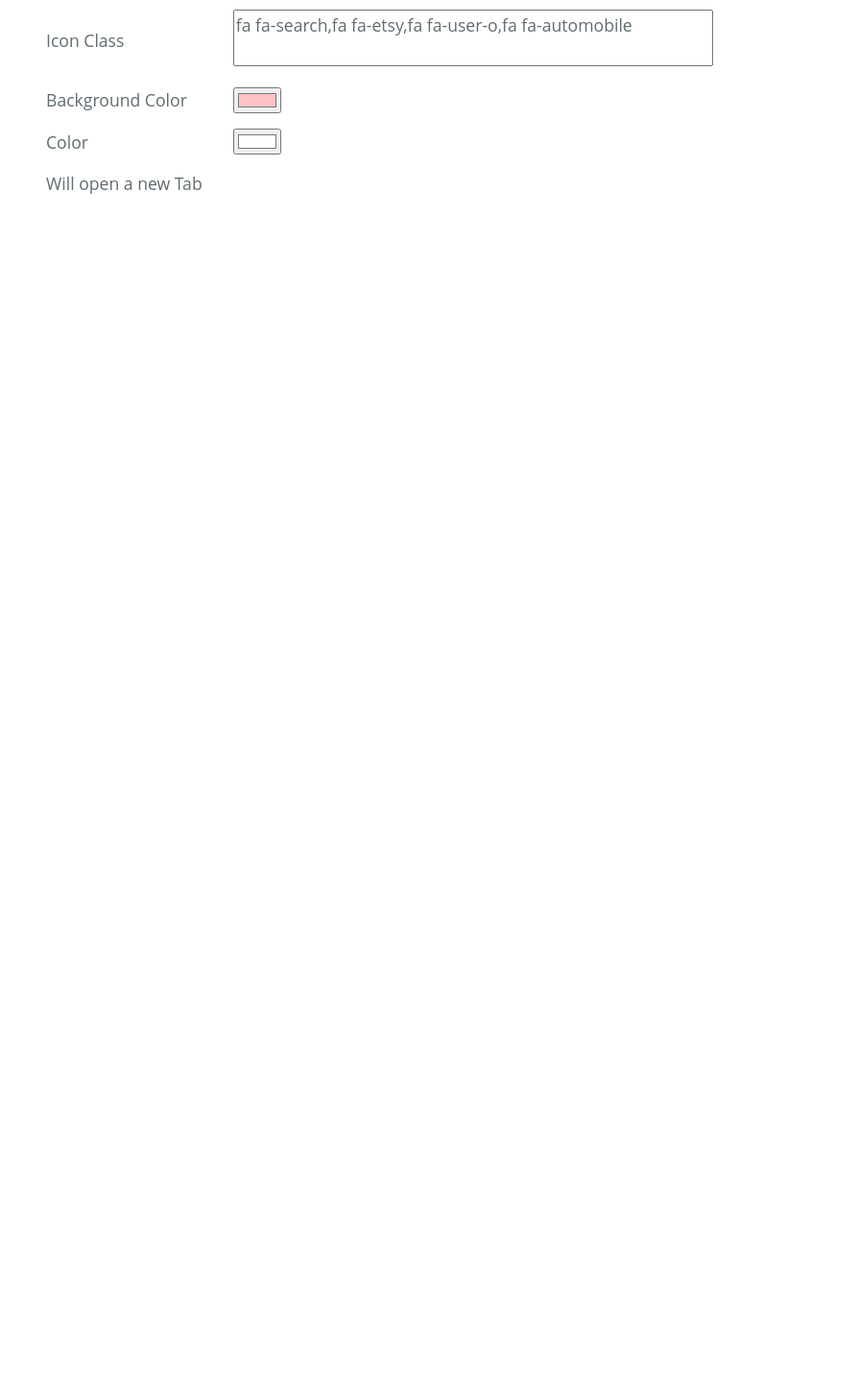
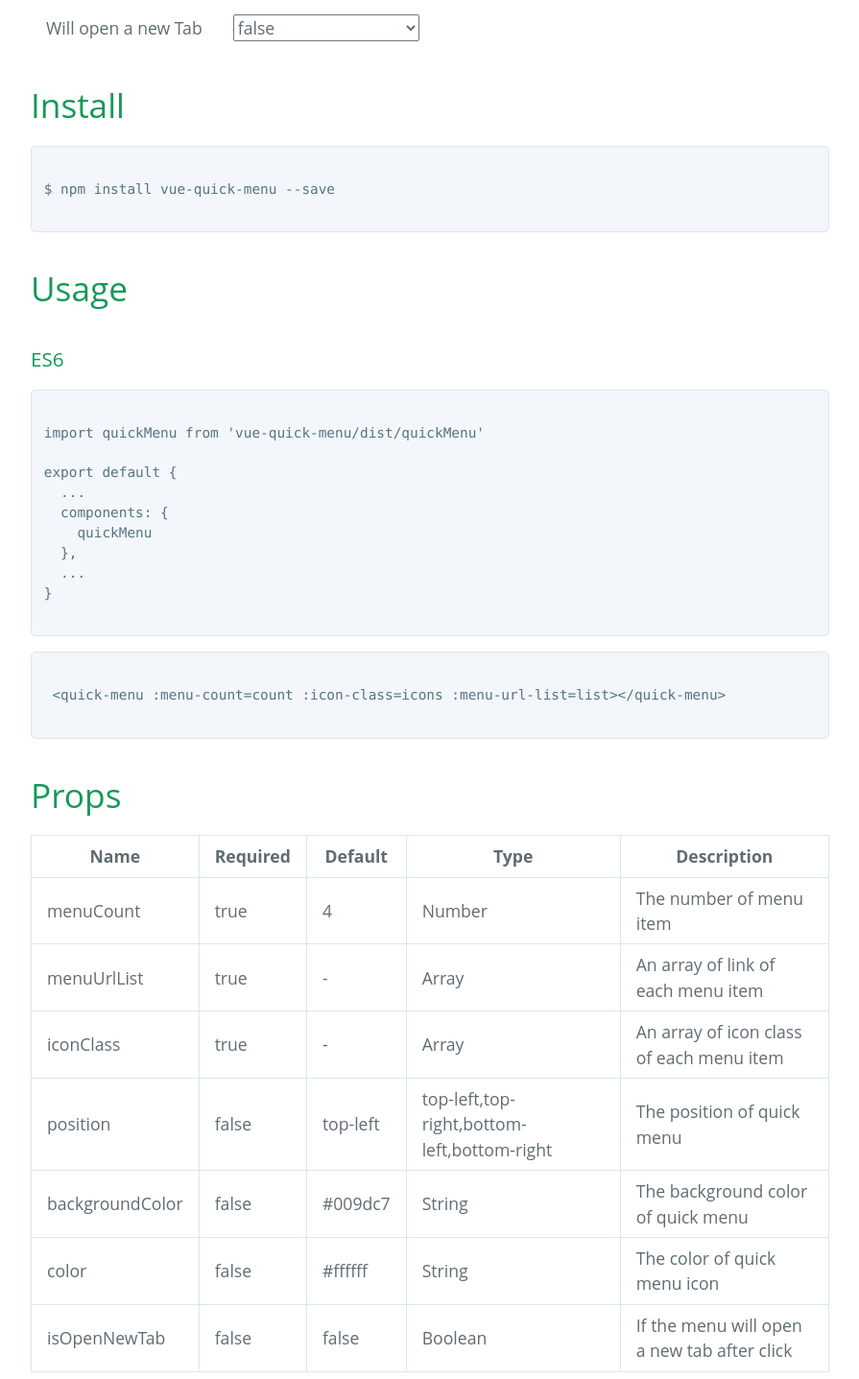
Before and after one commit to AshleyLv/vue-quick-menu, a Vue app: page / in a window 1280 px wide. Shown: the part 733-2170 px from the top of the page at 96% size, without its empty margins (192-1087 px from the left). Before the commit the page ends 977 px from the top, so only its background shows below. Built offline with nearby package versions, Linux system fonts and the light colour scheme.

Commit message:
demo page

```diff
--- a/package.json
+++ b/package.json
@@ -2,7 +2,7 @@
   "name": "vue-quick-menu",
   "version": "1.0.0",
   "description": "A Vue.js project",
-  "author": "Ashley <ashley_lyf@icloud.com>",
+  "author": "ashleylv <ashley_lyf@icloud.com>",
   "private": true,
   "scripts": {
     "dev": "node build/dev-server.js",
--- a/src/assets/demo.css
+++ b/src/assets/demo.css
@@ -303,6 +303,7 @@
 .main-content table { display: block; width: 100%; overflow: auto; word-break: normal; word-break: keep-all; -webkit-overflow-scrolling: touch; }
 .main-content table th { font-weight: bold; }
 .main-content table th, .main-content table td { padding: 0.5rem 1rem;  }
+.main-content .props th, .main-content .props td {border:1px solid #dce6f0; }
 .main-content dl { padding: 0; }
 .main-content dl dt { padding: 0; margin-top: 1rem; font-size: 1rem; font-weight: bold; }
 .main-content dl dd { padding: 0; margin-bottom: 1rem; }
@@ -317,4 +318,3 @@
 
 .site-footer-credits { color: #819198; }
 select{min-width: 194px}
-textarea{    min-width: 500px;resize: none;}
--- a/src/components/demo.vue
+++ b/src/components/demo.vue
@@ -11,9 +11,9 @@
     <section class="main-content">
       <h1 id="color-sticker">Description</h1>
 
-      <p>This is a jQuery plugin, which allows you to adding stickers on your webpage.</p>
+      <p>This is web navigation component base on vue2.0+. It can be used in both PC and mobile.</p>
 
-      <h1 id="color-sticker">Demo</h1>
+      <h1>Demo</h1>
 
 
       <table>
@@ -39,18 +39,6 @@
           </td>
         </tr>
         <tr>
-          <td>Url List</td>
-          <td>
-            <textarea type="text" v-model="list"></textarea>
-          </td>
-        </tr>
-        <tr>
-          <td>Icon Class</td>
-          <td>
-            <textarea type="text" v-model="icons"></textarea>
-          </td>
-        </tr>
-        <tr>
           <td>Background Color</td>
           <td>
            <input type="color" v-model="backgroundColor">
@@ -65,16 +53,105 @@
          <tr>
           <td>Will open a new Tab</td>
           <td>
-
+           <select v-model="isOpenNewTab">
+              <option>true</option>
+              <option>false</option>
+            </select>
           </td>
         </tr>
 
       </table>
 
+     <h1>Install</h1>
+     <pre><code>
+$ npm install vue-quick-menu --save
+     </code></pre>
+     <h1>Usage</h1>
+    <h3>ES6</h3>
+    <pre><code>
+import quickMenu from 'vue-quick-menu/dist/quickMenu'
+
+export default {
+  ...
+  components: {
+    quickMenu
+  },
+  ...
+}
+    </code></pre>
+    <pre><code>
+ &lt;quick-menu :menu-count=count :icon-class=icons :menu-url-list=list&gt;&lt;/quick-menu&gt;
+    </code></pre>
+
+     <h1>Props</h1>
+     <table class="props">
+     <thead>
+       <tr>
+         <th>Name</th>
+         <th>Required</th>
+         <th>Default</th>
+         <th>Type</th>
+         <th>Description</th>
+       </tr>
+     </thead>
+       <tbody>
+         <tr>
+          <td>menuCount</td>
+          <td>true</td>
+          <td>4</td>
+          <td>Number</td>
+          <td>The number of menu item</td>
+        </tr>
+        <tr>
+          <td>menuUrlList</td>
+          <td>true</td>
+          <td>-</td>
+          <td>Array</td>
+          <td>An array of link of each menu item</td>
+        </tr>
+        <tr>
+          <td>iconClass</td>
+          <td>true</td>
+          <td>-</td>
+          <td>Array</td>
+          <td>An array of icon class of each menu item</td>
+        </tr>
+         <tr>
+          <td>position</td>
+          <td>false</td>
+          <td>top-left</td>
+          <td>top-left,top-right,bottom-left,bottom-right</td>
+          <td>The position of quick menu</td>
+        </tr>
+        <tr>
+          <td>backgroundColor</td>
+          <td>false</td>
+          <td>#009dc7</td>
+          <td>String</td>
+          <td>The background color of quick menu</td>
+        </tr>
+        <tr>
+          <td>color</td>
+          <td>false</td>
+          <td>#ffffff</td>
+          <td>String</td>
+          <td>The color of quick menu icon</td>
+        </tr>
+        <tr>
+          <td>isOpenNewTab</td>
+          <td>false</td>
+          <td>false</td>
+          <td>Boolean</td>
+          <td>If the menu will open a new tab after click</td>
+        </tr>
+
+      </tbody>
+
+     </table>
 
 
     </section>
-    <quick-menu :menu-count=count :icon-class=icons :menu-url-list=list :background-color=backgroundColor :color=color :position=position :is-open-new-tab=isOpenNewTab></quick-menu>
+    <quick-menu :menu-count=getCount :icon-class=icons :menu-url-list=list :background-color=backgroundColor :color=color :position=position :is-open-new-tab=getIsOpenNewTab></quick-menu>
 
   </div>
 </template>
@@ -87,13 +164,21 @@
   data () {
     return {
       count:4,
-      icons:["fa fa-search","fa fa-etsy","fa fa-user-o","fa fa-automobile"],
+      icons:["fa fa-github","fa fa-comment","fa fa-code","fa fa-envelope"],
       list:["http://www.wheelsfactory.cn/","http://www.wheelsfactory.cn/","http://www.wheelsfactory.cn/","http://www.wheelsfactory.cn/"],
-      backgroundColor:'#ffc3c5',
+      backgroundColor:'#17c4c5',
       color:'#ffffff',
       position:'top-left',
       isOpenNewTab:false
 
+    }
+  },
+  computed:{
+    getCount(){
+      return Number(this.count)
+    },
+    getIsOpenNewTab(){
+      return Boolean(this.isOpenNewTab)
     }
   },
   components:{
--- a/src/components/quickMenu.vue
+++ b/src/components/quickMenu.vue
@@ -41,7 +41,7 @@
     },
     isOpenNewTab:{
       type:Boolean,
-      default:true
+      default:false
     },
     position:{
       type:String,
@@ -99,7 +99,7 @@
     iconStyle(){
       const style = {
 
-        marginTop: this.menuSize/4 + 'px'
+        marginTop: (this.menuSize/4 - 2) + 'px'
       }
       return style
     },
@@ -443,21 +443,4 @@
     }
 }
 
-
-// .quick-menu div:nth-child(1) {
-//   top: 0px;
-//   left: -160px;
-// }
-// .quick-menu div:nth-child(2) {
-//   top: -80.0px;
-//   left: -138.56406px;
-// }
-// .quick-menu div:nth-child(3) {
-//   top: -138.56406px;
-//   left: -80.0px;
-// }
-// .quick-menu div:nth-child(4) {
-//   top: -160px;
-//   left: 0.0px;
-// }
 </style>
```
